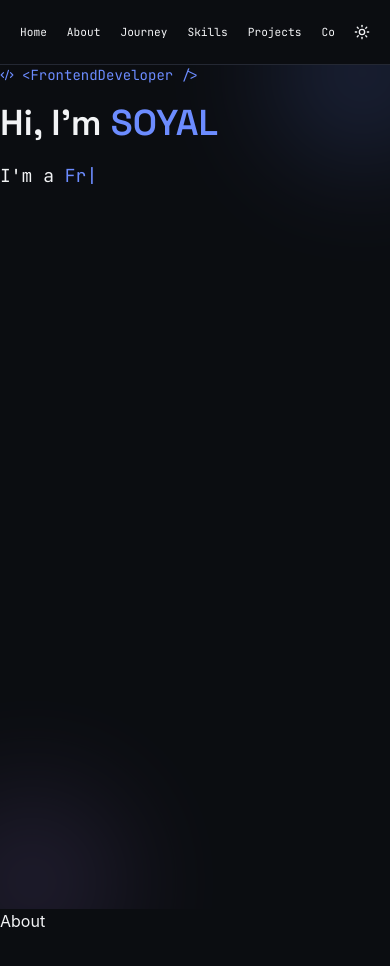
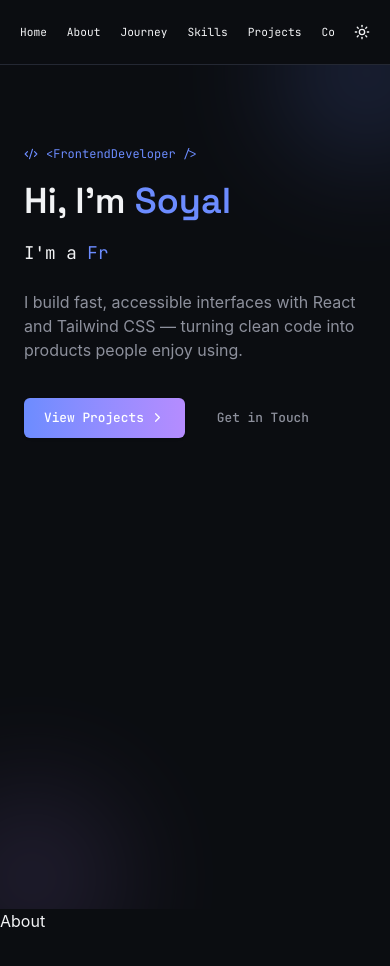
Before and after one commit to soyal379/My-Portfolio-App, a React (Vite) app: page / in a window 390 px wide. Shown: the top 966 px of the page. Built offline with nearby package versions, Linux system fonts and the light colour scheme.

Commit message:
update home page add new buttons with responsive design

```diff
--- /dev/null
+++ b/src/costomHooks/scrollTo.js
@@ -0,0 +1,13 @@
+import { useCallback } from "react";
+
+export default function useScrollTo(){
+    return useCallback((id)=>{
+        const element = document.getElementById(id)
+        if(!element)return
+
+        element.scrollIntoView({
+            behavior:"smooth",
+            block:"start",
+        })
+    },[])
+}
--- a/src/pages/Home.jsx
+++ b/src/pages/Home.jsx
@@ -1,6 +1,7 @@
-import { Code2 } from "lucide-react";
+import { ChevronDown, ChevronRight, Code2, Download } from "lucide-react";
 import useTheme from "../context/Theme";
 import useTypewriter from "../costomHooks/useTypewriter";
+import useScrollTo from "../costomHooks/scrollTo";
 
 const roles = [
   "Frontend Developer",
@@ -10,6 +11,7 @@ const roles = [
 ];
 
 export default function Home({ id }) {
+  const scrollTo = useScrollTo();
   const typed = useTypewriter(roles, {
     typeSpeed: 175,
     deleteSpeed: 70,
@@ -24,38 +26,53 @@ export default function Home({ id }) {
   return (
     <section id={id} className="relative min-h-screen overflow-hidden">
       <div
-        className={`${orb} w-[clamp(140px,45vw,320px)] h-[clamp(140px,45vw,320px)] -top-20 -right-15 dark:bg-dark-accent light:bg-light-accent  `}
-        style={{
-          opacity: orbOpacity,
-        }}
+        className={`${orb} w-[clamp(140px,45vw,320px)] h-[clamp(140px,45vw,320px)] -top-20 -right-16 bg-light-accent dark:bg-dark-accent`}
+        style={{ opacity: orbOpacity }}
       ></div>
       <div
-        className={`${orb} w-[clamp(120px,45vw,260px)] h-[clamp(120px,45vw,260px)] -bottom-15 -left-14 dark:bg-dark-accent2 light:bg-light-accent2`}
-        style={{
-          opacity: orbOpacitySecondary,
-        }}
+        className={`${orb} w-[clamp(120px,45vw,260px)] h-[clamp(120px,45vw,260px)] -bottom-14 -left-14 bg-light-accent2 dark:bg-dark-accent2`}
+        style={{ opacity: orbOpacitySecondary }}
       ></div>
 
-      <div className="max-w-6xl mx-auto relative">
-        <p className="font-mono text-sm mb-4 flex items-center gap-2 dark:text-dark-accent light:text-light-accent">
+      <div className="max-w-6xl mx-auto mt-20 relative px-6">
+        <p className="font-mono text-[clamp(0.75rem,1.4vw,0.875rem)] mb-4 flex items-center gap-2 text-light-accent dark:text-dark-accent">
           <Code2 size={14} /> &lt;FrontendDeveloper /&gt;
         </p>
 
-        <h1 className="font-display text-4xl md:text-5xl font-semibold leading-tight mb-4">
+        <h1 className="font-display text-[clamp(2.25rem,6vw,3rem)] font-semibold leading-tight mb-4">
           Hi, I'm{" "}
-          <span className="dark:text-dark-accent light:text-light-accent">
-            SOYAL
-          </span>
+          <span className="text-light-accent dark:text-dark-accent">Soyal</span>
         </h1>
-        <p className="font-mono text-lg md:text-xl mb-6 dark:text-dark-text light:text-light-text">
+
+        <p className="font-mono text-[clamp(1.1rem,2.5vw,1.25rem)] mb-6 text-light-text dark:text-dark-text">
           I'm a{" "}
-          <span className=" dark:text-dark-accent light:text-light-accent">
+          <span className="text-light-accent dark:text-dark-accent">
             {typed}
           </span>
-          <span className=".cursor-blink dark:text-dark-accent light:text-light-accent">
+          <span className="cursor-blink text-light-accent dark:text-dark-accent">
             |
           </span>
         </p>
+
+        <p className="text-[clamp(1rem,2vw,1.125rem)] max-w-xl mb-9 text-light-textMuted dark:text-dark-textMuted">
+          I build fast, accessible interfaces with React and Tailwind CSS —
+          turning clean code into products people enjoy using.
+        </p>
+
+        <div className="flex flex-wrap gap-3 mb-14">
+          <button
+            onClick={() => scrollTo("projects")}
+            className="font-mono text-[clamp(0.8rem,1.8vw,0.875rem)] px-5 py-2.5 rounded-md font-medium flex items-center gap-1.5 transition duration-200 ease-in-out hover:opacity-90 hover:-translate-y-0.5 bg-linear-to-r from-light-accent to-light-accent2 dark:from-dark-accent dark:to-dark-accent2 text-white shadow-sm"
+          >
+            View Projects <ChevronRight size={15} />
+          </button>
+          <button
+            onClick={() => scrollTo("contact")}
+            className="font-mono text-[clamp(0.8rem,1.8vw,0.875rem)] px-5 py-2.5 rounded-md font-medium text-light-textMuted dark:text-dark-textMuted"
+          >
+            Get in Touch
+          </button>
+        </div>
       </div>
     </section>
   );
```
